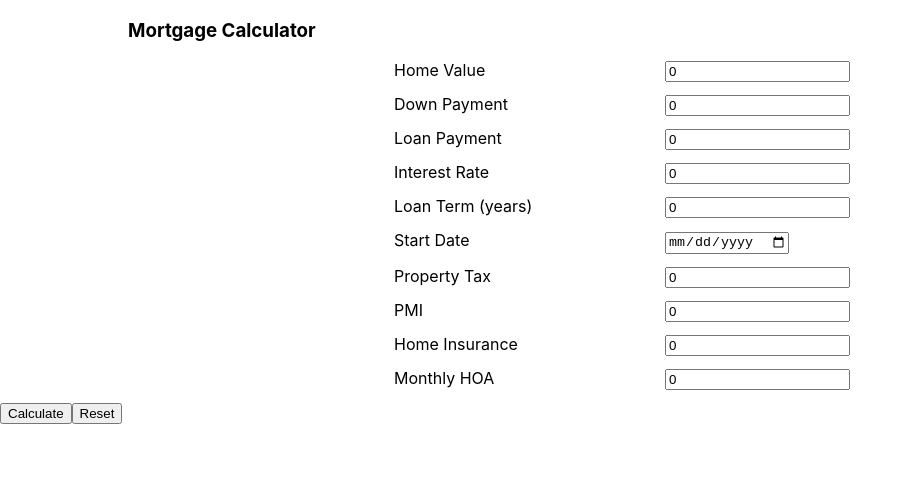
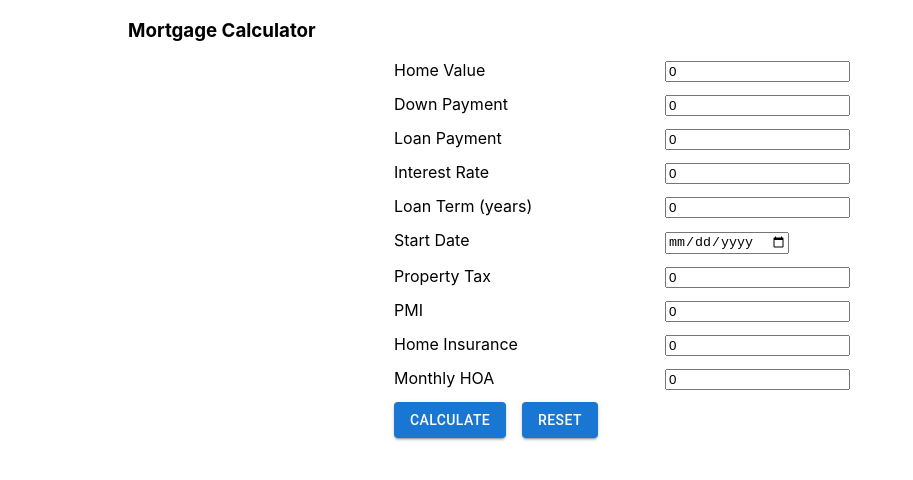
Before and after one commit to r-keenan/mortgage-calc-react, a React (Create React App) app: page / in a window 1280 px wide. Shown: the top 480 px of the page, without its empty margins (0-913 px from the left). Built offline with nearby package versions, Linux system fonts and the light colour scheme.

Commit message:
Added in Material UI buttons (MUI)

```diff
--- a/package.json
+++ b/package.json
@@ -6,6 +6,7 @@
     "@chakra-ui/react": "^1.8.1",
     "@emotion/react": "^11.7.1",
     "@emotion/styled": "^11.6.0",
+    "@mui/material": "^5.4.0",
     "@testing-library/jest-dom": "^5.16.2",
     "@testing-library/react": "^12.1.2",
     "@testing-library/user-event": "^13.5.0",
--- a/src/components/MortgageCalc.js
+++ b/src/components/MortgageCalc.js
@@ -1,6 +1,8 @@
 import React from "react";
 import { MortgageCalcStyle } from "../styles/MortgageCalcStyle";
 import { useState } from "react";
+import Stack from "@mui/material/Stack";
+import Button from "@mui/material/Button";
 
 export default function MortgageCalc() {
   const initialCalcState = {
@@ -139,14 +141,24 @@ export default function MortgageCalc() {
               value={state.monthlyHOA}
             />
           </div>
+          <div className="containerRow">
+            <Stack spacing={2} direction="row">
+              <Button variant="contained" onClick={logState}>
+                Calculate
+              </Button>
+              <Button variant="contained">Reset</Button>
+            </Stack>
+          </div>
         </div>
       </MortgageCalcStyle>
+      {/*}
       <div id="buttonGroup">
         <button class="btn btn-primary" onClick={logState}>
           Calculate
         </button>
         <button class="btn btn-secondary">Reset</button>
       </div>
+    {*/}
     </>
   );
 }
```
Also changed, not shown: 1 other file (tests, documents, lock files or other folders).
